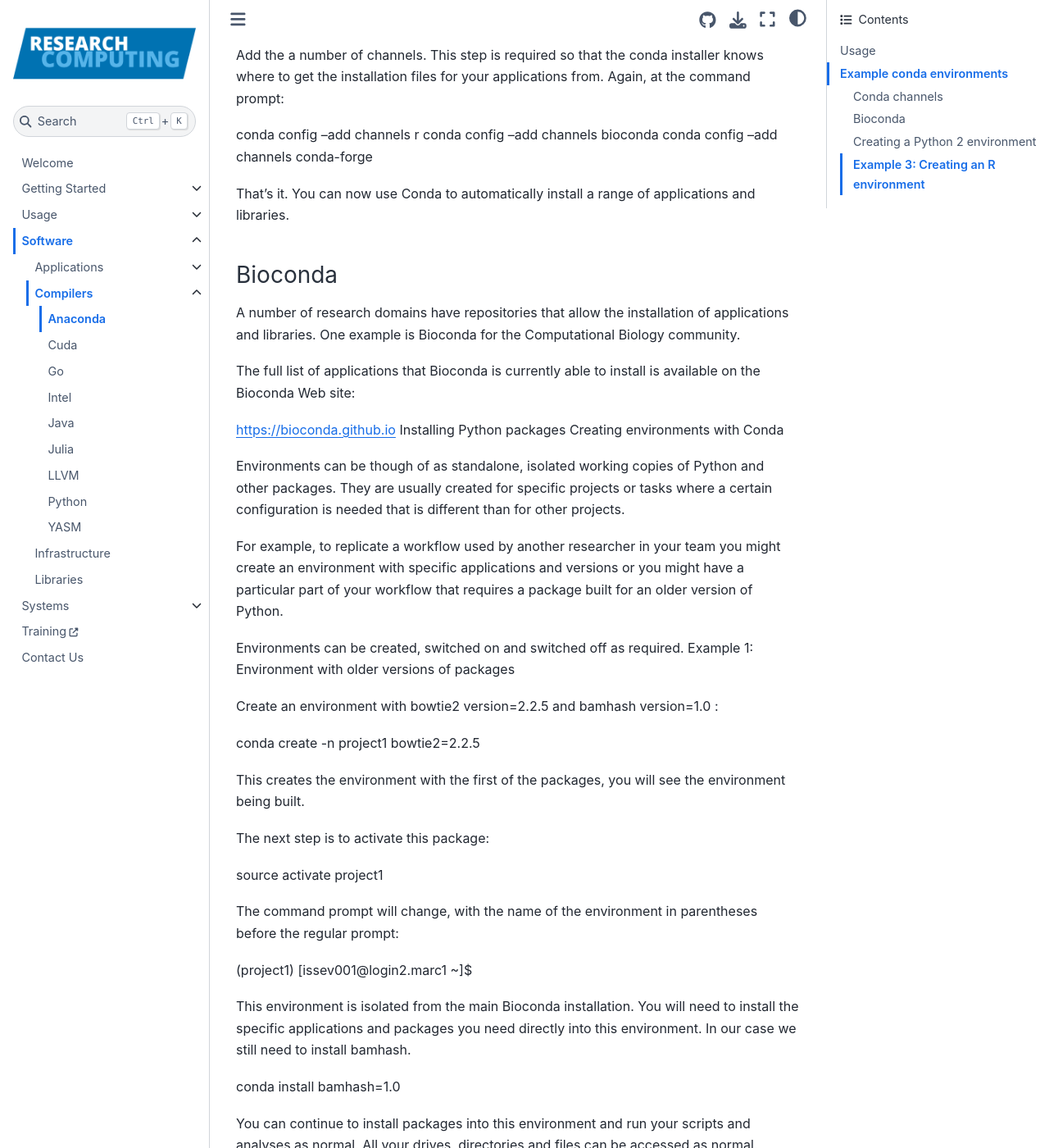
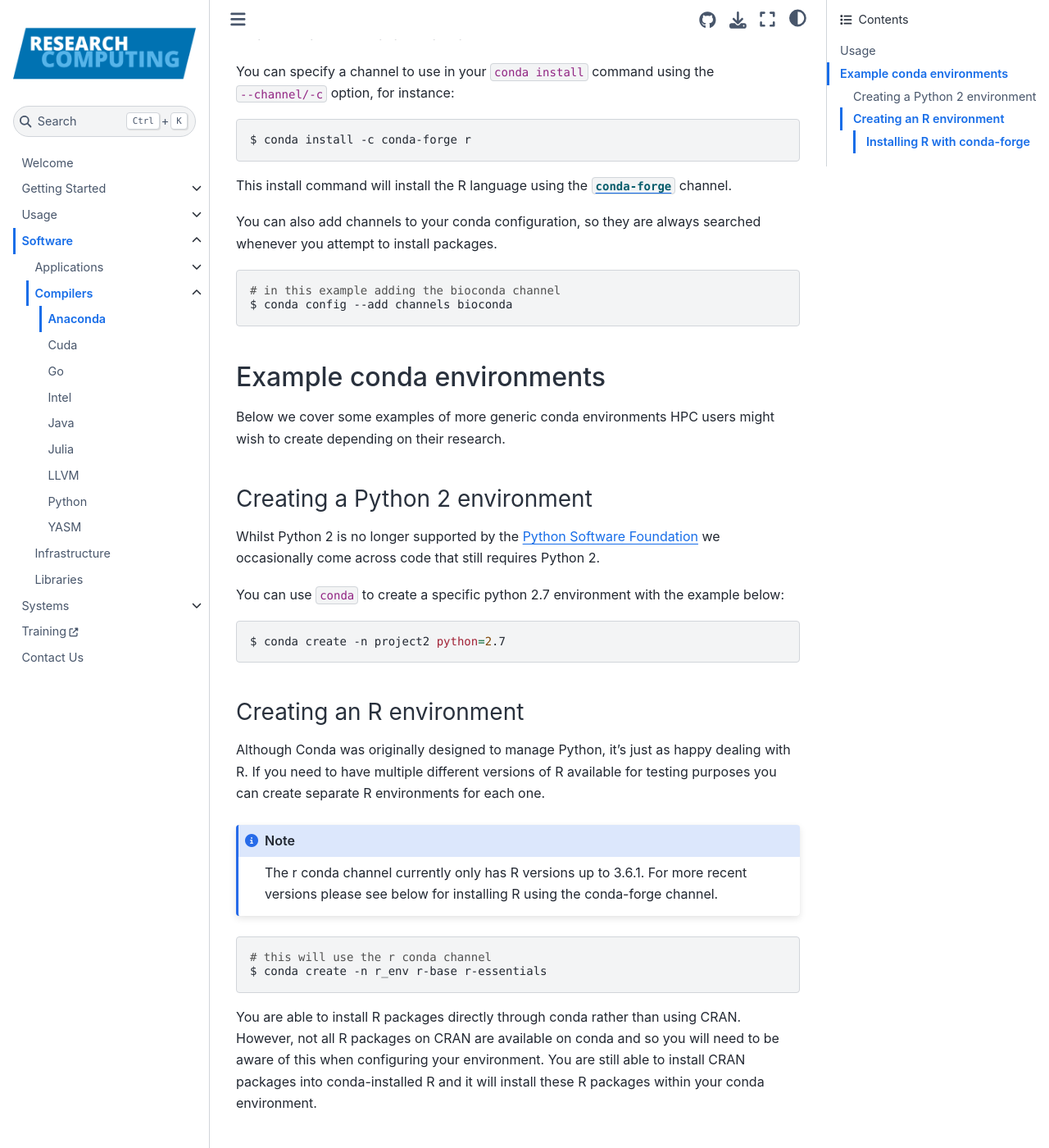
Before and after one commit to foqueiroz/arcdocs.github.io, a Jupyter Book: the page built from book/software/compilers/anaconda.md, in a window 1280 px wide and 1400 px high, scrolled down 3771 px. Shown: the whole window at 82% size. Built offline with Jupyter Book 1.0.4 settings and Sphinx 7.4.7 and the Sphinx Book theme 1.1.4, drawn with Linux system fonts in a browser that asks for light colours; pages that are not in the unit, such as notebooks, are missing from menus; some of the changed text lies outside the part shown.

Commit message:
fully updated anaconda page including some example conda setups

````diff
--- a/book/software/compilers/anaconda.md
+++ b/book/software/compilers/anaconda.md
@@ -2,7 +2,10 @@
 
 Anaconda is a distribution of Python and R for scientific computing that includes the conda package manager system which aids with reproducibility. You can read more about Anaconda on their [website](https://www.anaconda.com/products/individual).
 
+```{admonition} Tip
+:class: tip
 Anaconda is our actively supported Python distribution on both ARC3 and ARC4.
+```
 
 ## Usage
 
@@ -121,121 +124,61 @@ $ conda env list
 
 For the full conda documentation please consult their [website](https://docs.conda.io/projects/conda/en/latest/user-guide/tasks/manage-environments.html).
 
+### Conda channels
+
+Conda provides packages via channels. Channels are hosted locations where packages are sorted and maintained. Packages you install are downloaded from these remote channels which are URLs to directories containing conda packages. The `conda` command searches the channels you have configured for the packages you have requested and by default it searches the anaconda channel.
+
+You can specify a channel to use in your `conda install` command using the `--channel/-c` option, for instance:
+
+```bash
+$ conda install -c conda-forge r
+```
+
+This install command will install the R language using the [`conda-forge`](https://conda-forge.org/) channel.
+
+You can also add channels to your conda configuration, so they are always searched whenever you attempt to install packages.
+
+```bash
+# in this example adding the bioconda channel
+$ conda config --add channels bioconda
+```
 
 ## Example conda environments
 
 Below we cover some examples of more generic conda environments HPC users might wish to create depending on their research.
 
-### Conda channels
-
-Conda
-
-Add the a number of channels. This step is required so that the conda installer knows where to get the installation files for your applications from. Again, at the command prompt:
-
-conda config --add channels r
-conda config --add channels bioconda
-conda config --add channels conda-forge
-
-
-
-That’s it. You can now use Conda to automatically install a range of applications and libraries.
-
-### Bioconda
-
-A number of research domains have repositories that allow the installation of applications and libraries. One example is Bioconda for the Computational Biology community.
-
-The full list of applications that Bioconda is currently able to install is available on the Bioconda Web site:
-
-https://bioconda.github.io
-Installing Python packages
-Creating environments with Conda
-
-Environments can be though of as standalone, isolated working copies of Python and other packages. They are usually created for specific projects or tasks where a certain configuration is needed that is different than for other projects.
-
-For example, to replicate a workflow used by another researcher in your team you might create an environment with specific applications and versions or you might have a particular part of your workflow that requires a package built for an older version of Python.
-
-Environments can be created, switched on and switched off as required.
-Example 1: Environment with older versions of packages
-
-Create an environment with bowtie2 version=2.2.5 and bamhash version=1.0 :
-
-conda create -n project1 bowtie2=2.2.5
-
-
-
-This creates the environment with the first of the packages, you will see the environment being built.
-
-The next step is to activate this package:
-
-source activate project1
-
-
-
-The command prompt will change, with the name of the environment in parentheses before the regular prompt:
-
-(project1) [issev001@login2.marc1 ~]$
-
-
-
-This environment is isolated from the main Bioconda installation. You will need to install the specific applications and packages you need directly into this environment. In our case we still need to install bamhash.
-
-conda install bamhash=1.0
-
-
-
-You can continue to install packages into this environment and run your scripts and analyses as normal. All your drives, directories and files can be accessed as normal.
-
-When you have finished working in the environment and want to return to the regular prompt and the main Bioconda system:
-
-source deactivate
-
-
-
-and the command prompt will return to normal:
-
-[issev001@login2.marc1 ~]$
-
-
 ### Creating a Python 2 environment
 
-Originally, we downloaded and installed Bioconda built around Python 3 (which is the version of Python we should now be using). Sometimes though, we need to work with a legacy Python 2 package (htseq is an example of a legacy Python 2 package) that has not been updated to work with Python 3, or we need to temporarily revert to Python 2 in order to collaborate with a colleague who has not made the transition.
+Whilst Python 2 is no longer supported by the [Python Software Foundation](https://www.python.org/doc/sunset-python-2/) we occasionally come across code that still requires Python 2.
 
-In these cases, we can create a Python 2 environment:
+You can use `conda` to create a specific python 2.7 environment with the example below:
 
-conda create -n project2 python=2.7
+```bash
+$ conda create -n project2 python=2.7
+```
 
-
-
-activate it as before:
-
-source activate project2
-
-
-
-and then install the packages we need:
-
-conda install htseq
-
-
-
-When finished using the environment, as before:
-
-source deactivate
-
-### Example 3: Creating an R environment
+### Creating an R environment
 
 Although Conda was originally designed to manage Python, it’s just as happy dealing with R. If you need to have multiple different versions of R available for testing purposes you can create separate R environments for each one.
 
-For example, to create an R environment called r_env (with the latest version of R available):
+```{note}
+The r conda channel currently only has R versions up to 3.6.1. For more recent versions please see below for installing R using the conda-forge channel.
+```
 
-conda create -n r_env r-base r-essentials
+```bash
+# this will use the r conda channel
+$ conda create -n r_env r-base r-essentials
+```
 
-activate as before:
+You are able to install R packages directly through conda rather than using CRAN. However, not all R packages on CRAN are available on conda and so you will need to be aware of this when configuring your environment. You are still able to install CRAN packages into conda-installed R and it will install these R packages within your conda environment.
 
-source activate r_env
+#### Installing R with conda-forge
 
-and deactivate
+If you wish to use R versions later than 3.6.1 you will need to use the `conda-forge` channel for installing R.
 
-source deactivate
+For example installing R 4.0.3:
 
-More information on using R with Conda can be found on the Anaconda documentation site.
+```bash
+# create a conda environment in which we install R 4.0.3 from the conda forge channel
+$ conda create -n r403 -c conda-forge r-base=4.0.3
+```
````
